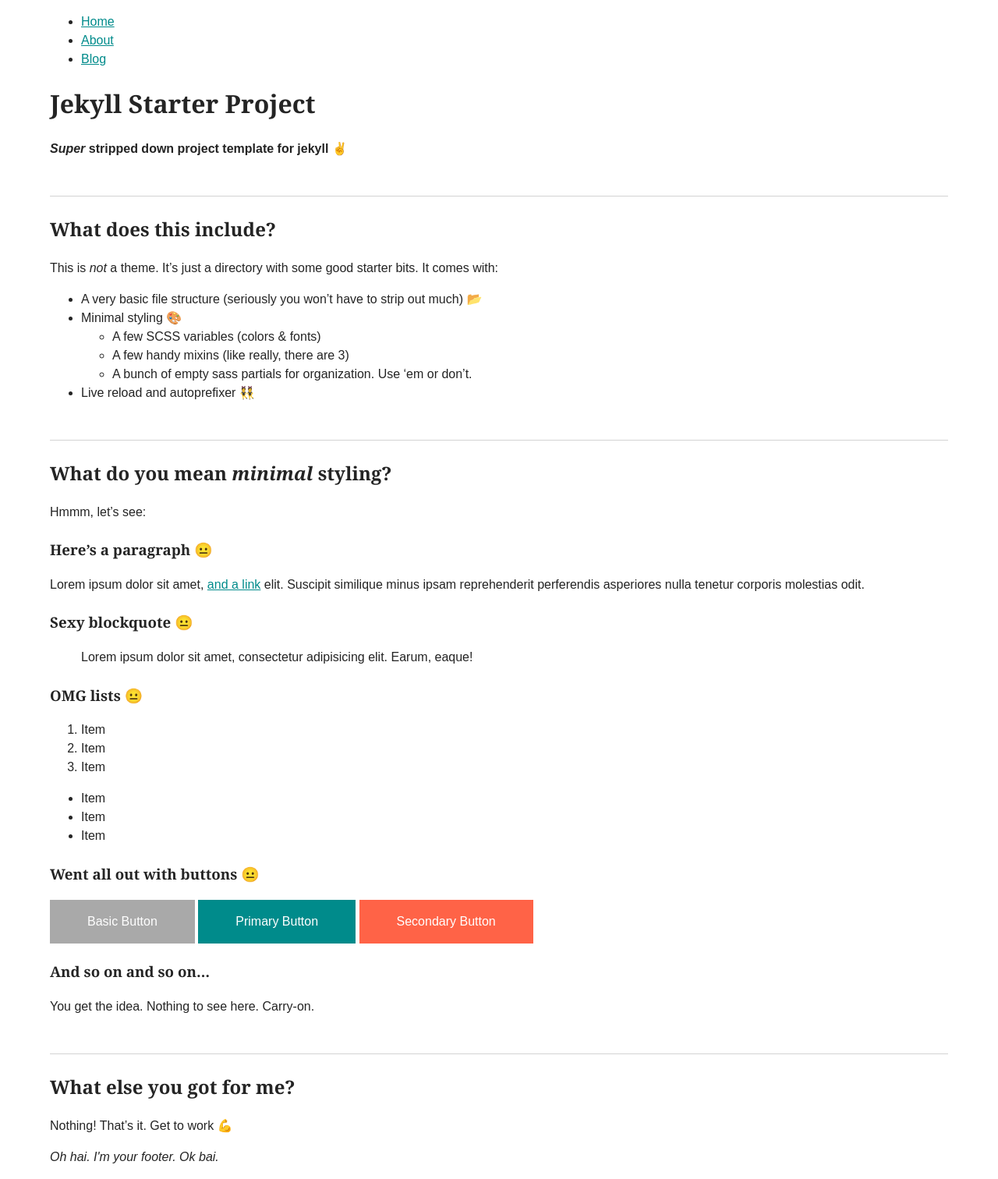
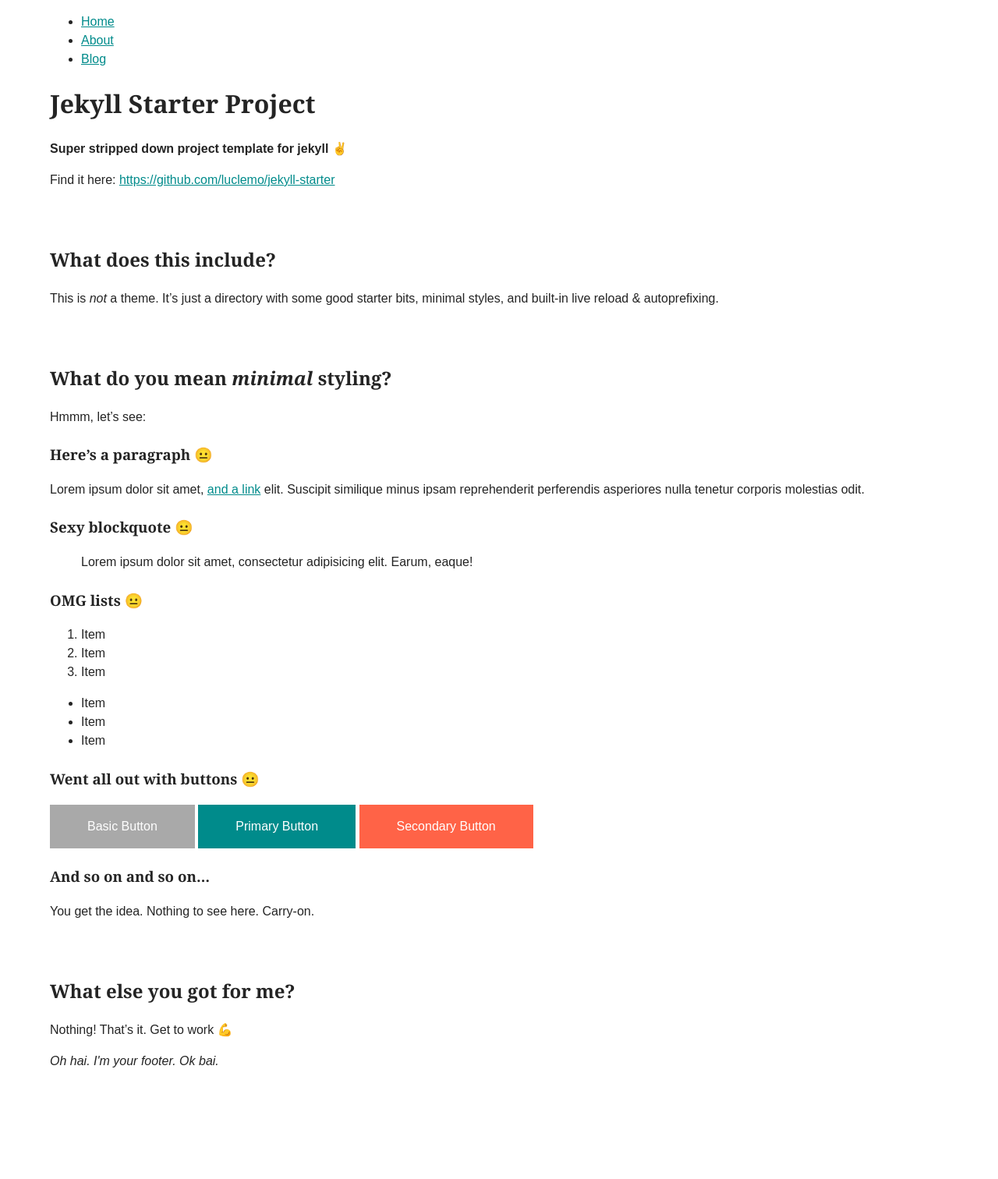
Before and after one commit to luclemo/jekyll-starter, a Jekyll site: the page built from index.md, in a window 1280 px wide. Shown: the whole page at 78% size. Built offline with Jekyll 4.4.1, drawn with Linux system fonts in a browser that asks for light colours; after the commit the page ends 1389 px from its top, so only the background shows below that.

Commit message:
Removed cruft. Added link to repo.

```diff
--- a/index.md
+++ b/index.md
@@ -4,24 +4,19 @@
 nav_order: 1
 ---
 <style>
-  h2 { margin-top: 2em; padding-top: 1em; border-top: 1px solid lightgrey;}
+  h2 { margin-top: 3em;}
   h3 { margin-top: 1.2em}
 </style>
 
 # {{site.data.global.title}}
 
-**_Super_ stripped down project template for jekyll ✌️**
+**Super stripped down project template for jekyll ✌️**
+
+Find it here: [https://github.com/luclemo/jekyll-starter](https://github.com/luclemo/jekyll-starter)
 
 ## What does this include?
 
-This is _not_ a theme. It's just a directory with some good starter bits. It comes with:
-
-- A very basic file structure (seriously you won't have to strip out much) 📂
-- Minimal styling 🎨
-    *   A few SCSS variables (colors & fonts)
-    *   A few handy mixins (like really, there are 3)
-    *   A bunch of empty sass partials for organization. Use 'em or don't.
-- Live reload and autoprefixer 👯
+This is _not_ a theme. It's just a directory with some good starter bits, minimal styles, and built-in live reload & autoprefixing.
 
 ## What do you mean _minimal_ styling?
 
```
